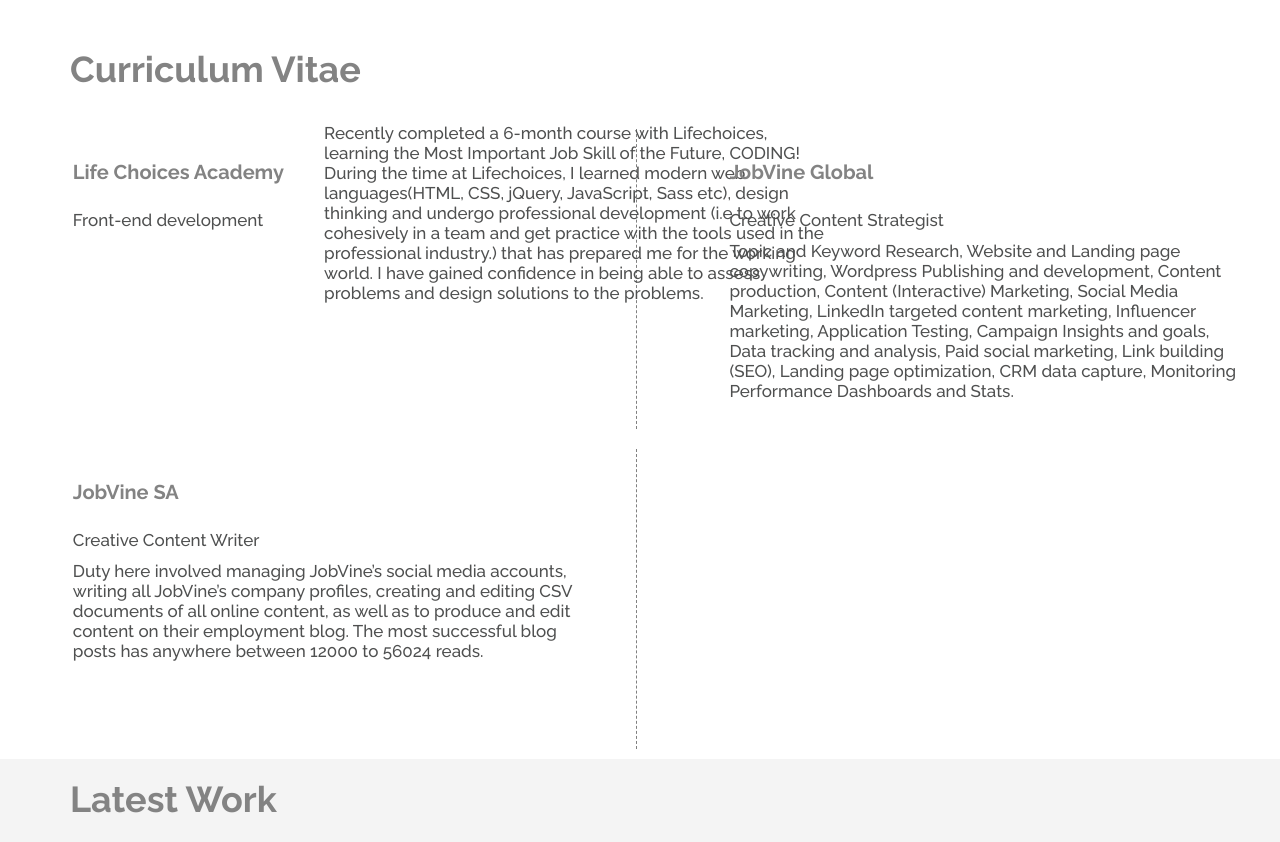
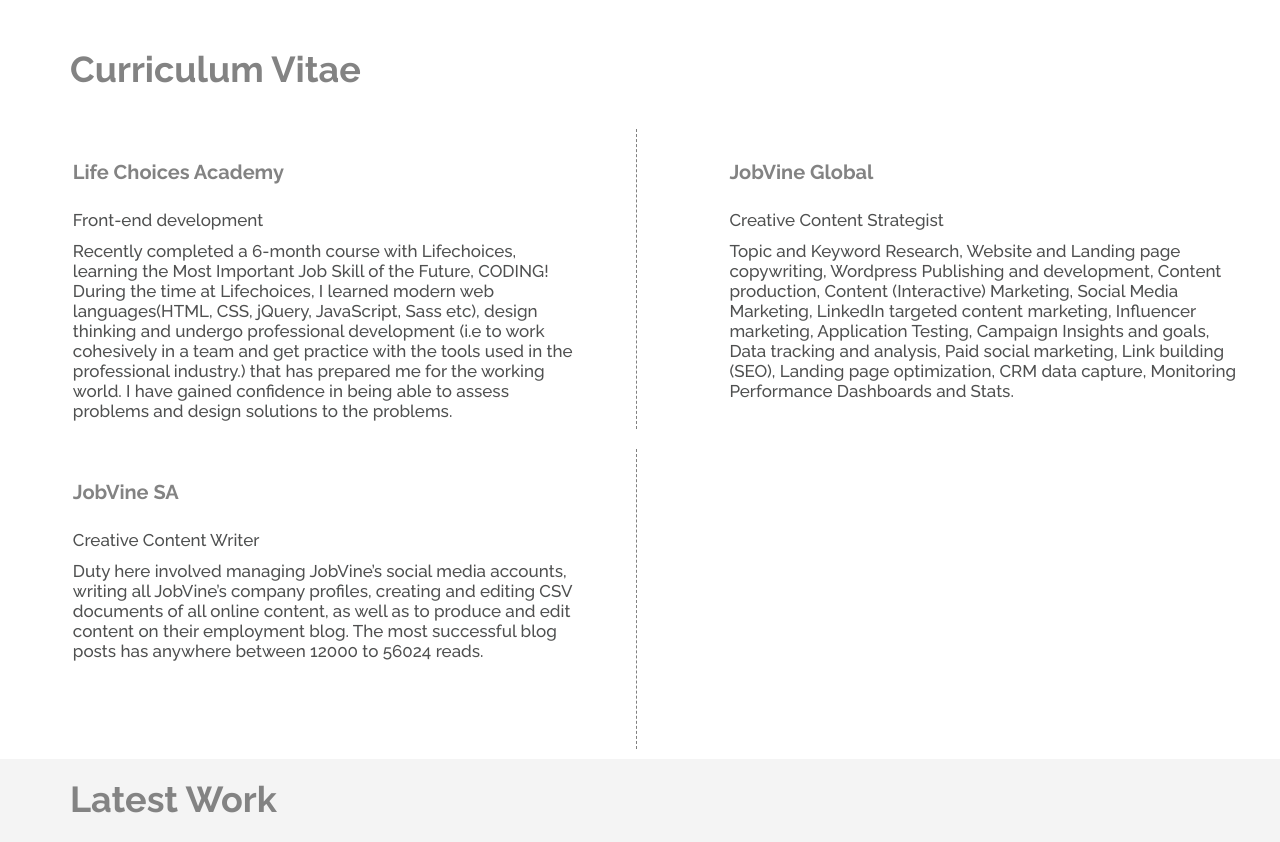
Before and after one commit to KhuanitaBright/Portfolio, a plain HTML site: page index.html in a window 1280 px wide. Shown: the part 1460-2302 px from the top of the page. Drawn offline with nearby package versions, Linux system fonts and the light colour scheme.

Commit message:
Update portfolio.css

```diff
--- a/portfolio.css
+++ b/portfolio.css
@@ -38,7 +38,6 @@ body {
 .grid-inner {
   display: flex;
   justify-content: flex-start;
-  flex-flow: row wrap;
   flex-direction: column;
   align-items: left;
   height: 300px;
```
